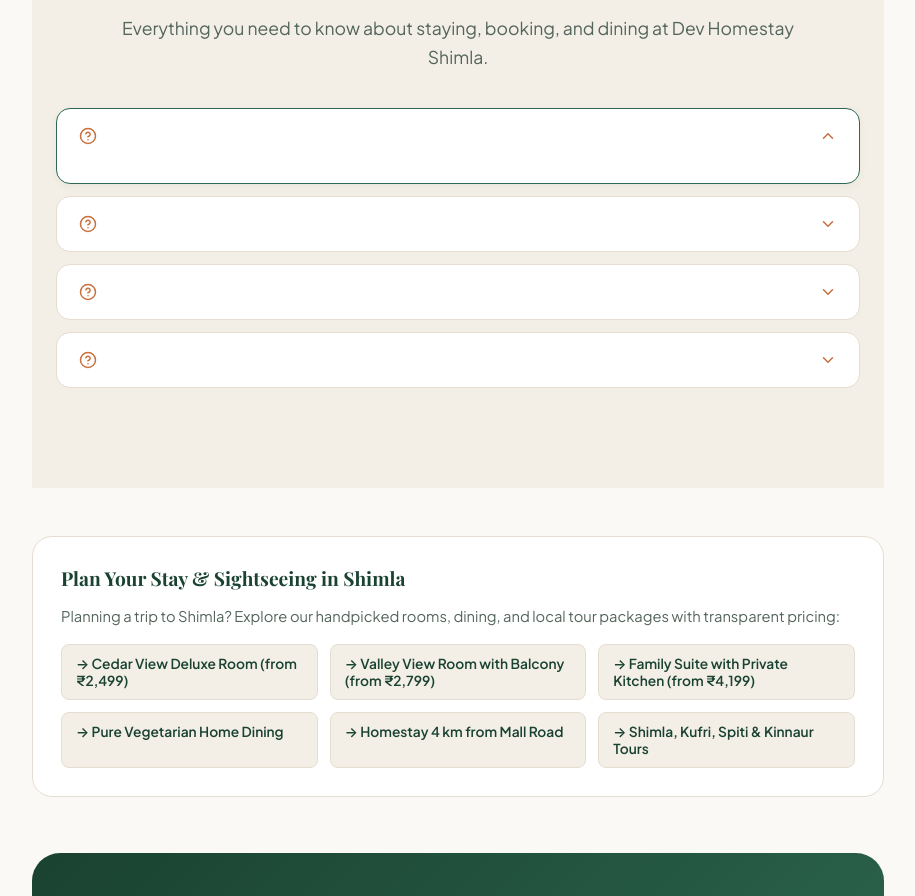
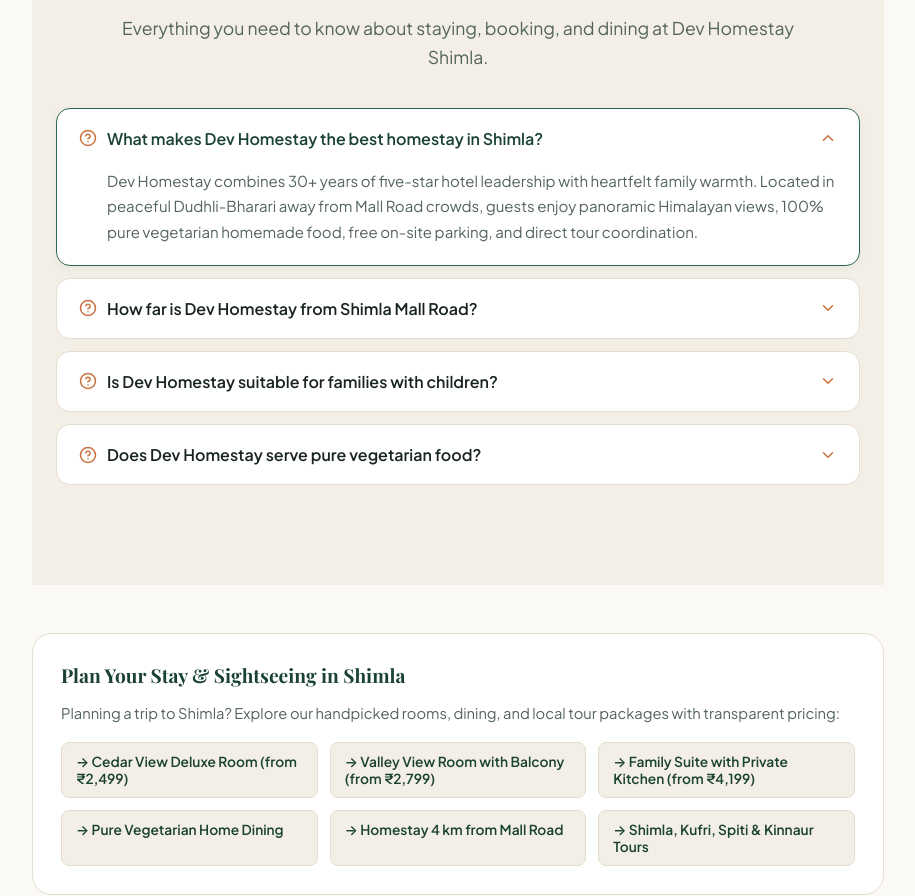
Before and after one commit to rishabrishu0001/Dev-Homestay, a Next.js app: page /blog/best-homestay-shimla-2025 in a window 1280 px wide. Shown: the part 2849-3745 px from the top of the page, without its empty margins (182-1097 px from the left). Built offline with nearby package versions, Linux system fonts and the light colour scheme; no server answers; a web font is replaced by a local one.

Commit message:
fix(client): add use client to FloatingActions and resolve BlogPost build types

```diff
--- a/src/app/blog/[slug]/page.tsx
+++ b/src/app/blog/[slug]/page.tsx
@@ -52,8 +52,8 @@
         },
       ],
       type: "article",
-      publishedTime: post.publishDateIso,
-      modifiedTime: post.dateModifiedIso,
+      publishedTime: post.publishDate,
+      modifiedTime: post.dateModified,
     },
     twitter: {
       card: "summary_large_image",
@@ -77,8 +77,8 @@
     headline: post.title,
     description: post.metaDescription,
     image: [`https://www.devhomestay.in${post.coverImage}`],
-    datePublished: post.publishDateIso,
-    dateModified: post.dateModifiedIso,
+    datePublished: post.publishDate,
+    dateModified: post.dateModified,
     author: {
       "@type": "Person",
       name: post.author,
@@ -316,10 +316,7 @@
             <div style={{ marginTop: "48px" }}>
               <FAQAccordion
                 title="Frequently Asked Questions"
-                items={post.faqs.map((f) => ({
-                  question: f.q,
-                  answer: f.a,
-                }))}
+                items={post.faqs}
               />
             </div>
 
--- a/src/components/FloatingActions.tsx
+++ b/src/components/FloatingActions.tsx
@@ -1,3 +1,5 @@
+"use client";
+
 import React from "react";
 import { MessageCircle, Phone } from "lucide-react";
 import { HOMESTAY_INFO } from "@/data/homestayData";
```
